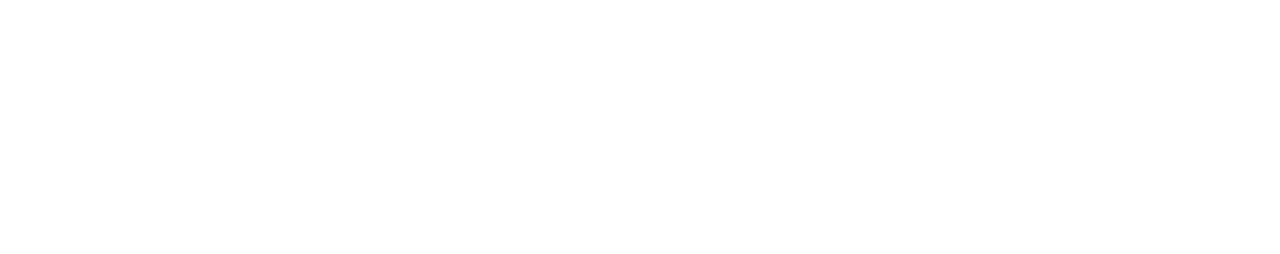
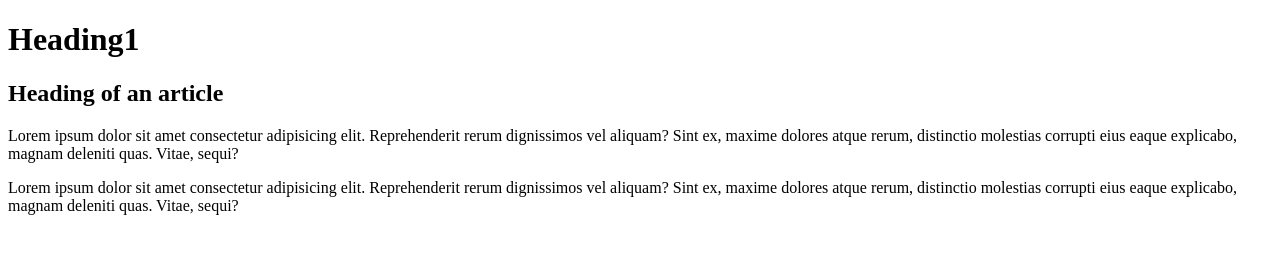
Before and after one commit to Felll0/thebestprojectever, a plain HTML site: page index.html in a window 1280 px wide. Drawn offline with Linux system fonts and the light colour scheme.

Commit message:
Add info

```diff
--- a/index.html
+++ b/index.html
@@ -2,12 +2,17 @@
 
 <html lang="en">
 <head>
-    <title>Сайт</title>
     <meta charset="utf-8">
     <meta name="viewport" content="width=device-width, initial-scale=1">
+    <title>Сайт</title>
 </head>
 
 <body>
-
+    <h1>Heading1</h1>
+    <article>
+        <h2>Heading of an article</h2>
+        <p>Lorem ipsum dolor sit amet consectetur adipisicing elit. Reprehenderit rerum dignissimos vel aliquam? Sint ex, maxime dolores atque rerum, distinctio molestias corrupti eius eaque explicabo, magnam deleniti quas. Vitae, sequi?</p>
+        <p>Lorem ipsum dolor sit amet consectetur adipisicing elit. Reprehenderit rerum dignissimos vel aliquam? Sint ex, maxime dolores atque rerum, distinctio molestias corrupti eius eaque explicabo, magnam deleniti quas. Vitae, sequi?</p>
+    </article>
 </body>
 </html>
```
